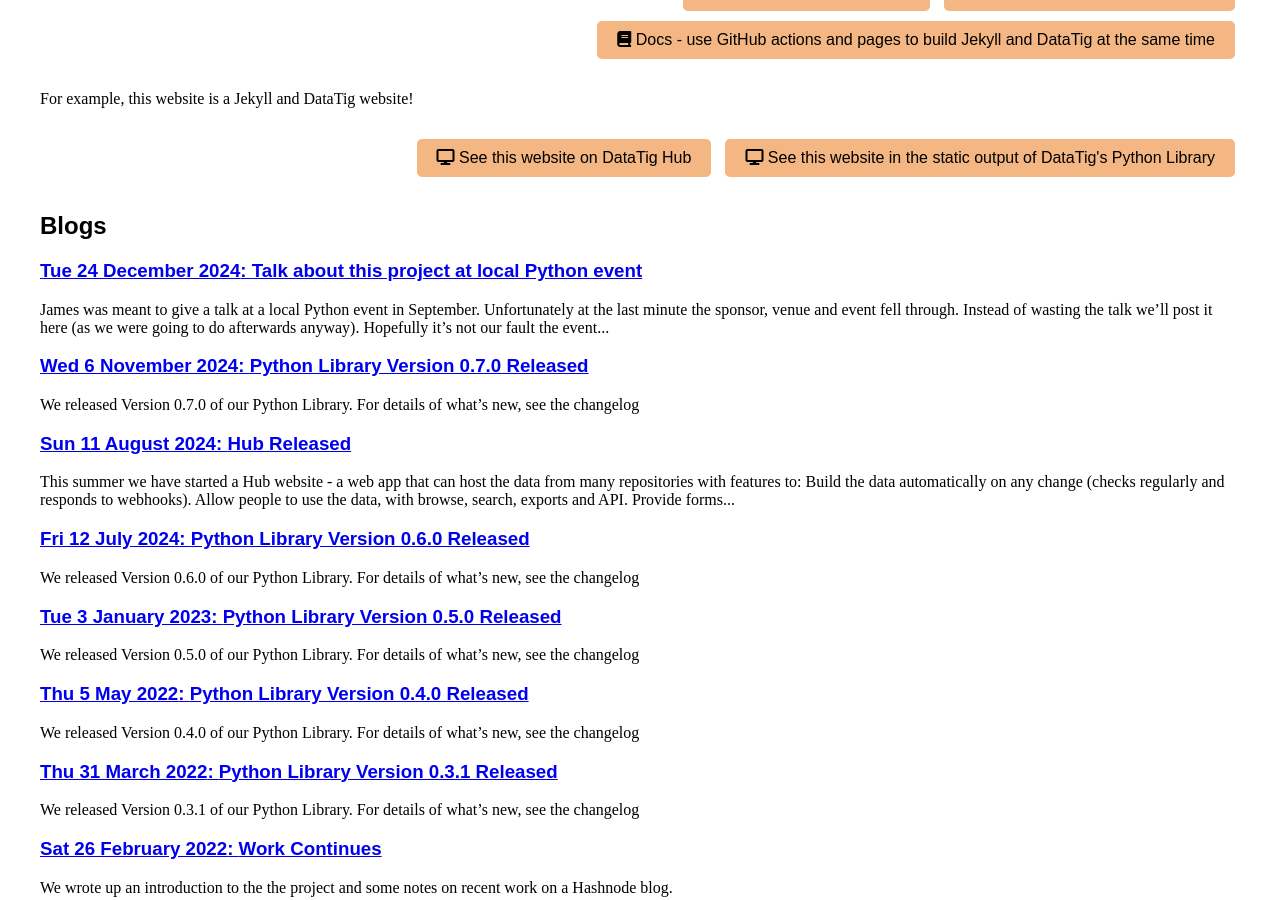
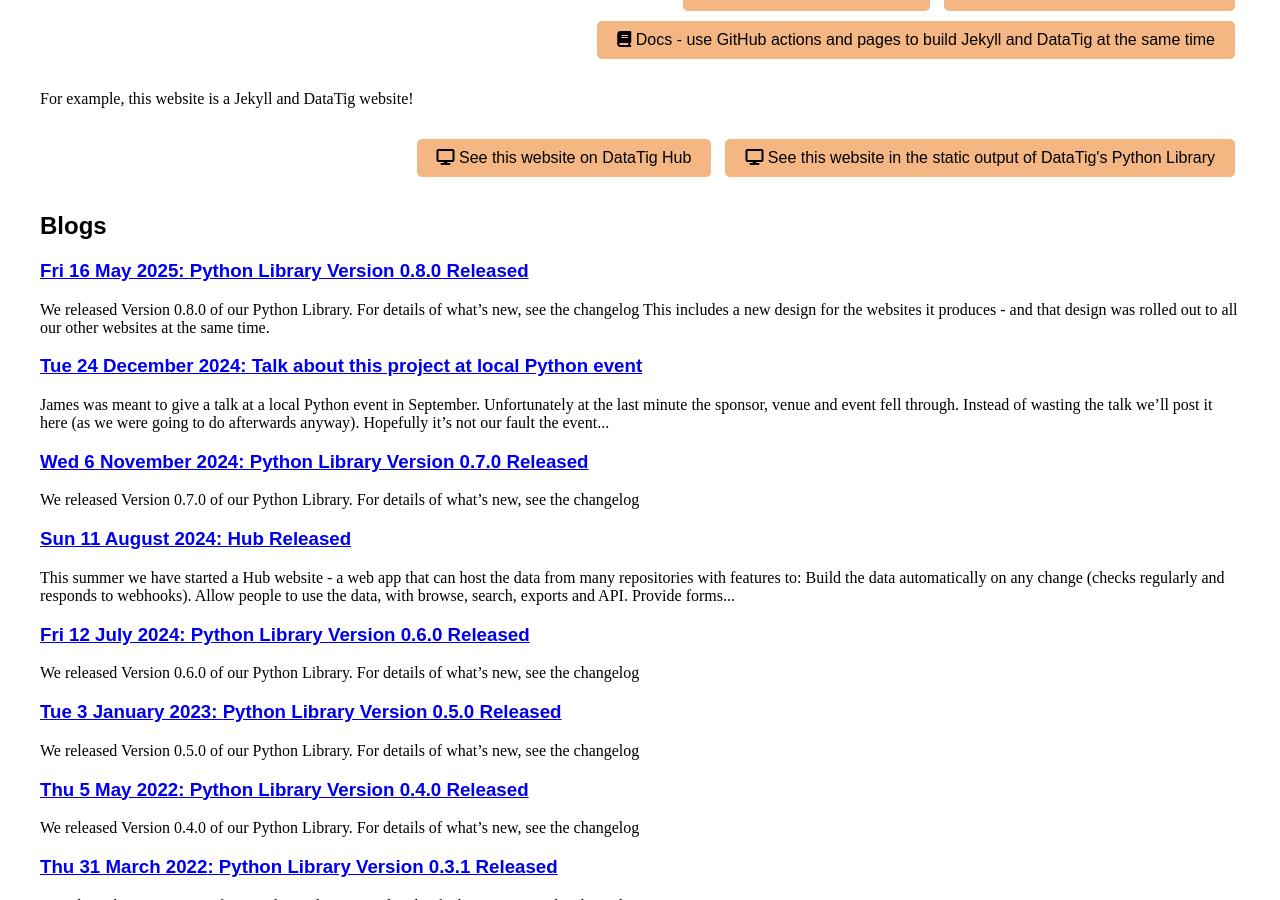
Before and after one commit to DataTig/datatig.github.io, a Jekyll site: the page built from index.html, in a window 1280 px wide and 900 px high, scrolled down 1921 px. Built offline with Jekyll 4.4.1, drawn with Linux system fonts in a browser that asks for light colours.

Commit message:
Blogs - 0.8.0 release and edit about giving talk

```diff
--- a/_posts/2024-12-24-talk.md
+++ b/_posts/2024-12-24-talk.md
@@ -7,6 +7,8 @@
 Unfortunately at the last minute the sponsor, venue and event fell through.
 Instead of wasting the talk we'll post it here (as we were going to do afterwards anyway).
 Hopefully it's not our fault the event had problems!
+
+EDIT: This talk was later given at Glasgow Python on 7th May 2025 instead - thanks!
 
 ----------------------------
 
--- /dev/null
+++ b/_posts/2025-05-16-python-library-version-0-8-0-released.md
@@ -0,0 +1,10 @@
+---
+layout: blog
+title:  "Python Library Version 0.8.0 Released"
+---
+
+We released Version 0.8.0 of our Python Library.
+
+For details of what's new, see [the changelog](https://github.com/DataTig/DataTig/blob/main/CHANGELOG.md#080---2025-05-16)
+
+This includes a new design for the websites it produces - and that design was rolled out to all our other websites at the same time.
```
